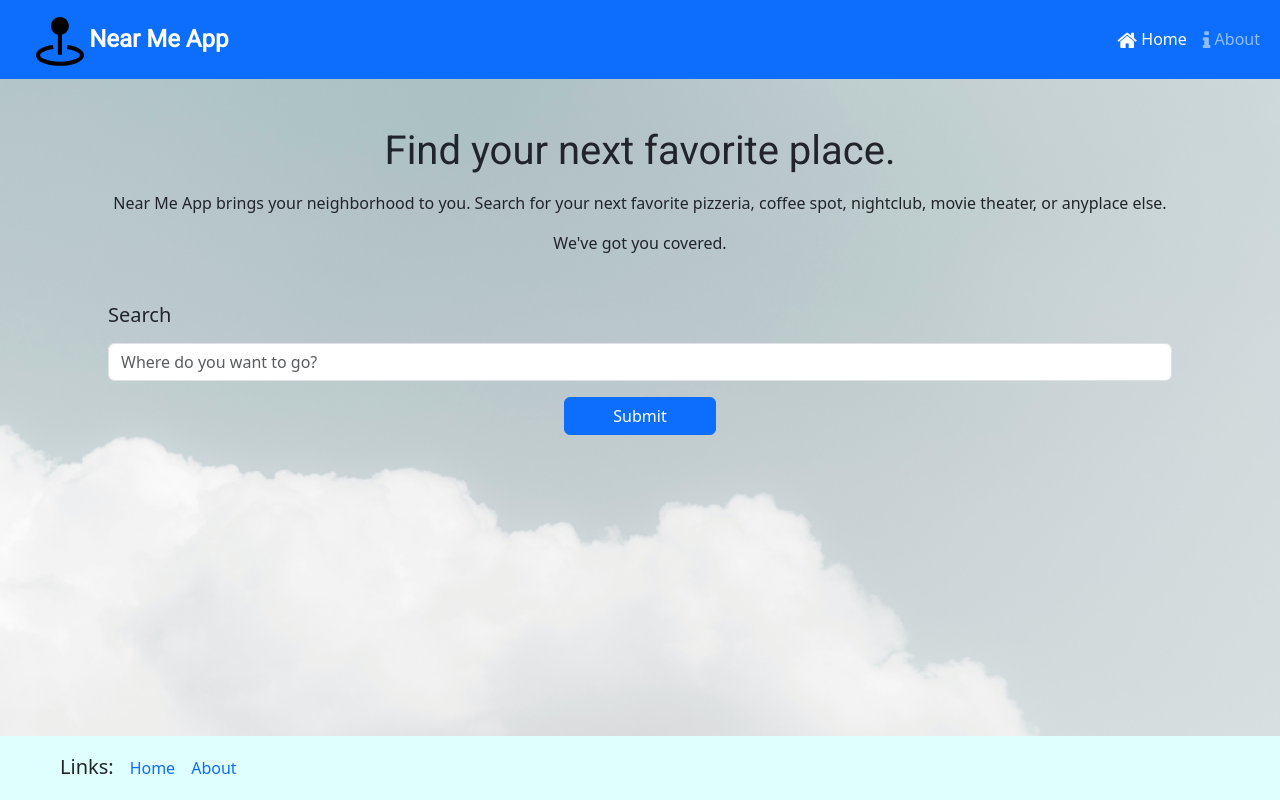
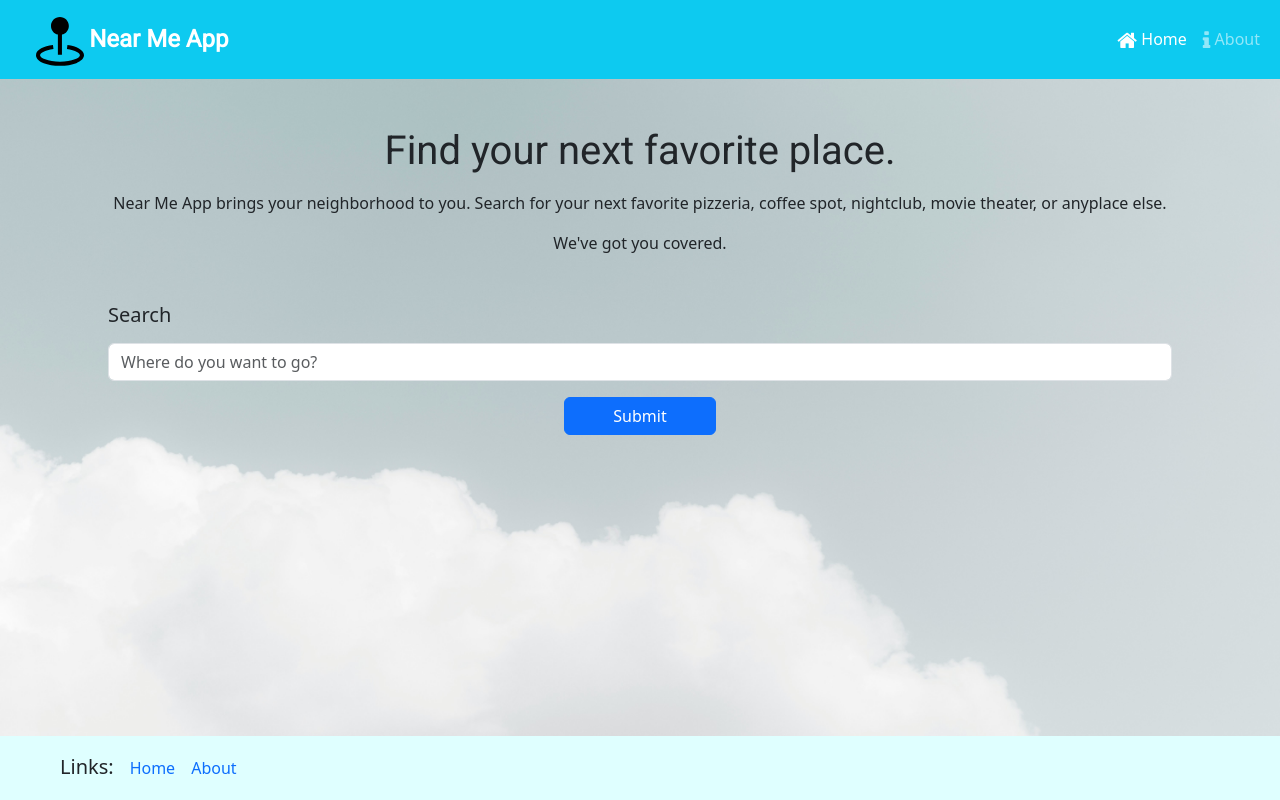
Before and after one commit to janbalangue/near-me-app, a React (Create React App) app: page / in a window 1280 px wide. Built offline with nearby package versions, Linux system fonts and the light colour scheme; no server answers.

Commit message:
Change header color

```diff
--- a/src/components/Header.js
+++ b/src/components/Header.js
@@ -13,7 +13,7 @@ import Logo from "./Logo";
 const Header = () => {
   const [menuOpen, setMenuOpen] = useState(false);
   return (
-    <Navbar dark color="primary" sticky="top" expand="md">
+    <Navbar dark color="info" sticky="top" expand="md">
       <NavbarBrand className="ms-4 mt-1" href="/">
         <Logo /> <strong>Near Me App</strong>
       </NavbarBrand>
```
